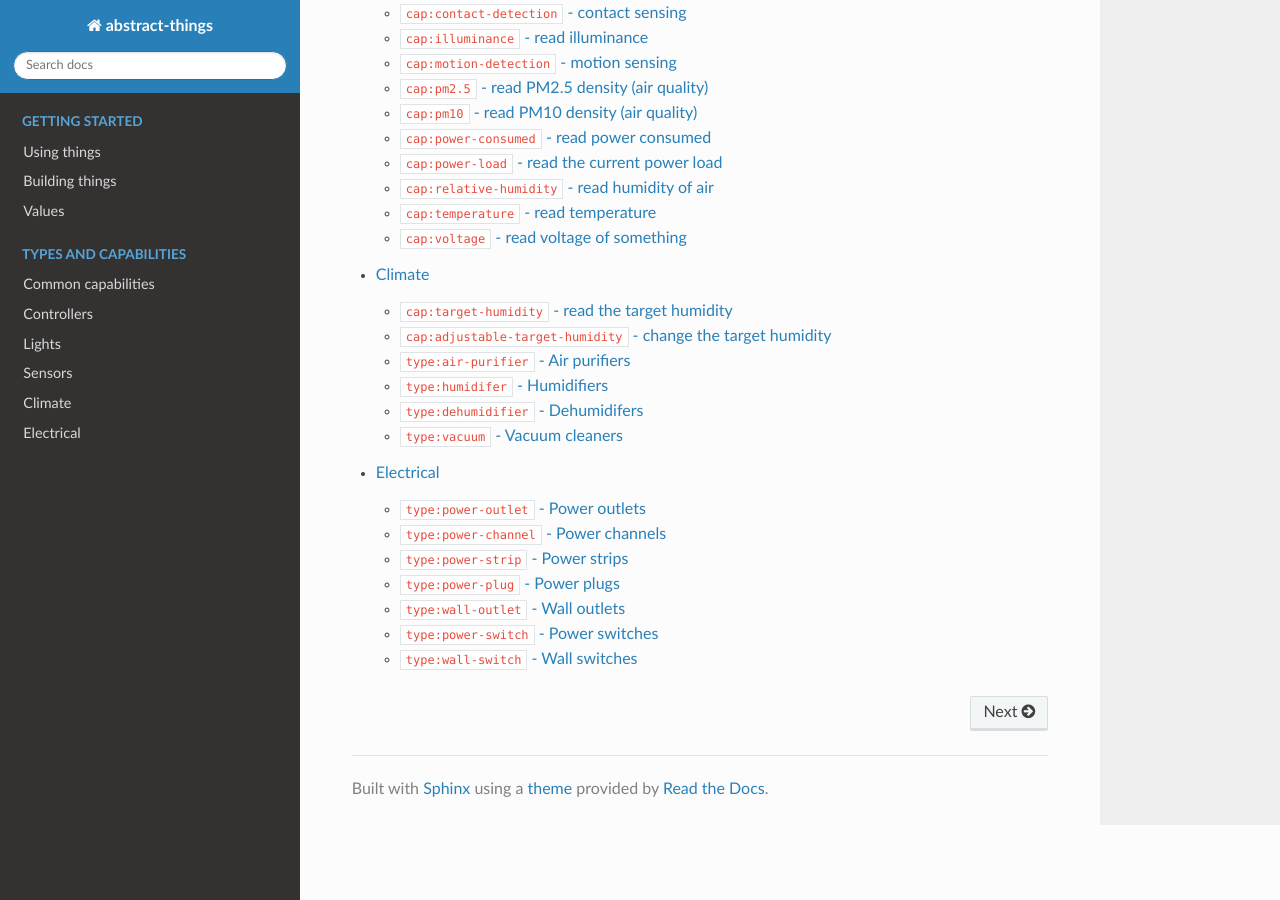
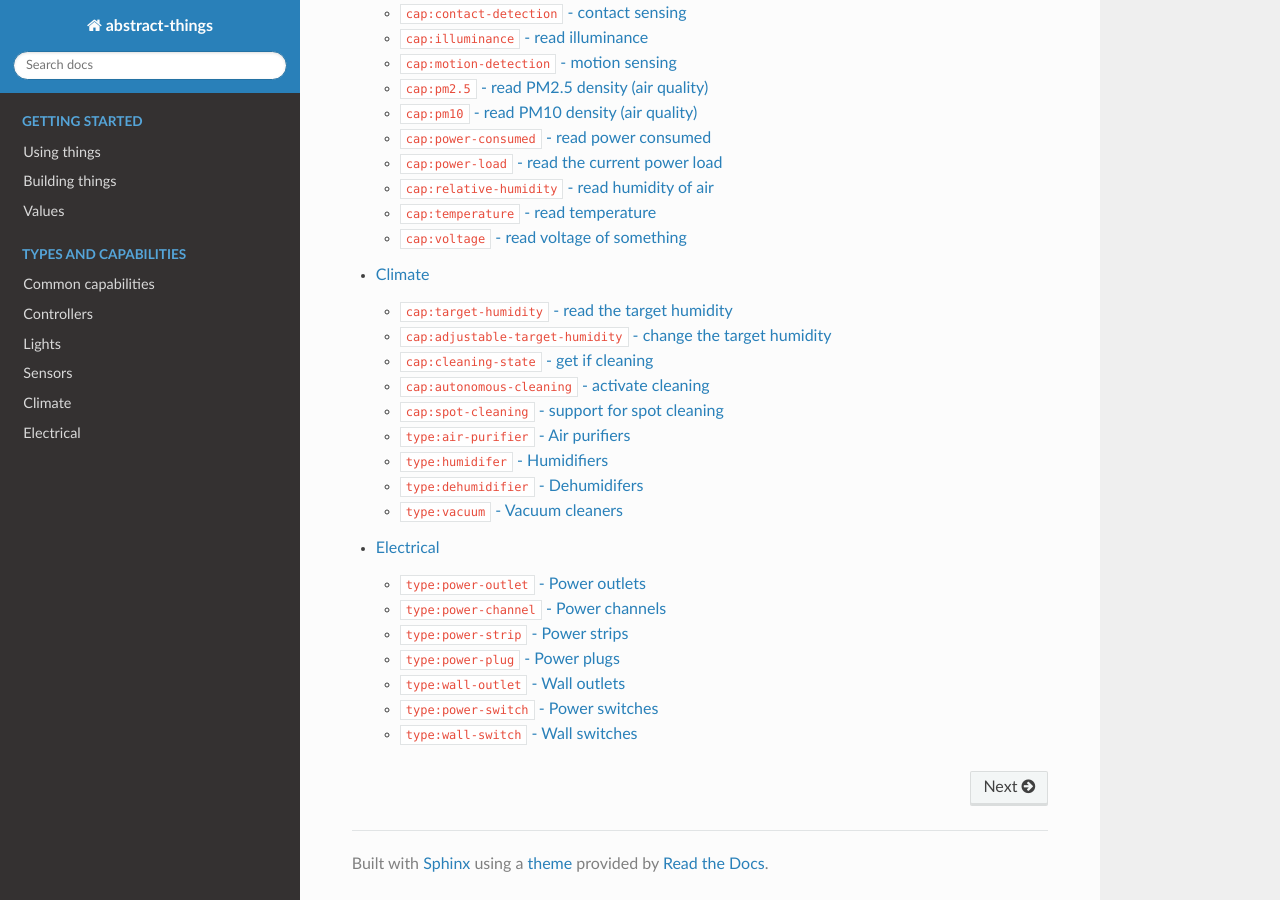
Before and after one commit to thingbound/abstract-things, a Sphinx documentation site: the page built from docs/index.rst, in a window 1280 px wide and 900 px high, scrolled down 2475 px. Built offline with Sphinx 7.4.7 and the Read the Docs theme 2.0.0, drawn with Linux system fonts in a browser that asks for light colours; some of the changed lines change nothing that is shown.

Commit message:
Adding docs for cleaning capabilities

```diff
--- /dev/null
+++ b/docs/climate/autonomous-cleaning.rst
@@ -0,0 +1,122 @@
+``cap:autonomous-cleaning`` - activate cleaning
+================================================
+
+``autonomous-cleaning`` is an extension to :doc:`cleaning state <cleaning-state>`
+for things that also support autonomously performing cleaning. This is commonly
+used for robots such as robot vacuums and robot mops.
+
+.. sourcecode:: js
+
+	if(thing.matches('cap:autonomous-cleaning')) {
+
+		const isCleaning = await thing.cleaning();
+		if(! isCleaning) {
+			// Request clean if not currently cleaning
+			await thing.clean();
+		}
+
+	}
+
+API
+---
+
+.. js:function:: clean()
+
+	Start autonomous cleaning.
+
+	:returns:
+		Promise that resolves to ``null``.
+
+	Example:
+
+	.. sourcecode:: js
+
+		// Using async/await
+		await thing.clean();
+
+		// Using promise then/catch
+		thing.clean()
+			.then(...)
+			.catch(...);
+
+.. js:function:: stop()
+
+	Stop autonomous cleaning.
+
+	:returns:
+		Promise that resolves to ``null``.
+
+	Example:
+
+	.. sourcecode:: js
+
+		// Using async/await
+		await thing.stop();
+
+		// Using promise then/catch
+		thing.stop()
+			.then(...)
+			.catch(...);
+
+Protected methods
+-----------------
+
+.. js:function:: activateCleaning()
+
+	**Abstract.** Activate autonomous cleaning. Called whenever ``clean()``
+	is called by the user.
+
+	:returns:
+		Promise if asynchronous.
+
+	Example:
+
+	.. sourcecode:: js
+
+		activateCleaning() {
+			return activateViaPromise(...)
+				.then(() => this.updateCleaning(true));
+		}
+
+.. js:function:: deactivateCleaning()
+
+	**Abstract.** Deactivate autonomous cleaning. Called whenever ``stop()``
+	is called by the user.
+
+	:returns:
+		Promise if asynchronous.
+
+	Example:
+
+	.. sourcecode:: js
+
+		deactivateCleaning() {
+			return deactivateViaPromise(...)
+				.then(() => this.updateCleaning(false));
+		}
+
+Implementing capability
+-----------------------
+
+When implementing this capability refer to the requirements of
+:doc:`cleaning-state <cleaning-state>`. In addition to that the methods
+``activateCleaning`` and ``deactivateCleaning`` need to be implemented.
+
+Example:
+
+.. sourcecode:: js
+
+	const { Thing } = require('abstract-things');
+	const { AutonomousCleaning } = require('abstract-things/climate');
+
+	class Example extends Thing.with(AutonomousCleaning) {
+
+		activateCleaning() {
+			return ...;
+		}
+
+		deactivateCleaning() {
+			return ...;
+		}
+
+	}
--- /dev/null
+++ b/docs/climate/cleaning-state.rst
@@ -0,0 +1,118 @@
+``cap:cleaning-state`` - get if cleaning
+=========================================
+
+``cleaning-state`` is used when a thing can report if is currently cleaning.
+This is commonly used for things that also support
+:doc:`autonomous cleaning <autonomous-cleaning>`. Things implementing This
+capability also support :doc:`error states </common/error-state>`.
+
+.. sourcecode:: js
+
+	if(thing.matches('cap:cleaning-state')) {
+		console.log('Currently cleaning:', await thing.cleaning());
+	}
+
+API
+---
+
+.. js:function: cleaning()
+
+	Get if the thing is currently performing cleaning.
+
+	:returns:
+		Promise that resolves to a :doc:`boolean </values/boolean>` indicating
+		if cleaning is being done.
+
+	Example:
+
+	.. sourcecode:: js
+
+		// Using async/await
+		const isCleaning = await thing.cleaning();
+
+		// Using promise then/catch
+		thing.cleaning()
+			.then(isCleaning => ...)
+			.catch(...);
+
+Events
+------
+
+.. describe:: cleaningChanged
+
+	The cleaning state has changed. Payload will be the new state as a
+	:doc:`boolean </values/boolean>`.
+
+	Example:
+
+	.. sourcecode:: js
+
+		thing.on('cleaningChanged', c => ...);
+
+.. describe:: cleaningStarted
+
+	Cleaning has started.
+
+	Example:
+
+	.. sourcecode:: js
+
+		thing.on('cleaningStarted', () => console.log('Doing some cleaning'));
+
+.. describe:: cleaningDone
+
+	Cleaning was completed without any errors.
+
+	.. sourcecode:: js
+
+		thing.on('cleaningDone', () => console.log('Cleaning is now done'));
+
+.. describe:: cleaningError
+
+	Cleaning has encountered an error.
+
+	.. sourcecode:: js
+
+		thing.on('cleaningError', () => console.log('Cleaning encountered an error'));
+
+.. describe:: cleaningStopped
+
+	Cleaning has stopped (for any reason).
+
+	.. sourcecode:: js
+
+		thing.on('cleaningStopped', () => console.log('No longer doing any cleaning'));
+
+Protected methods
+-----------------
+
+.. js:function:: updateCleaning(cleaning)
+
+	Update wether the thing is performing cleaning or not.
+
+	:param boolean cleaning:
+		:doc:`Boolean </values/boolean>` indicating if cleaning is currently
+		being performed.
+
+	Example:
+
+	.. sourcecode:: js
+
+		// Currently doing some cleaning
+		this.updateCleaning(true);
+
+Implementing capability
+-----------------------
+
+When implementing this capability take care to call `updateCleaning` whenever
+cleaning is being done and also when cleaning stops. For errors calling
+`updateError(error)` will automatically set cleaning to `false`.
+
+.. sourcecode:: js
+
+	const { Thing } = require('abstract-things');
+	const { CleaningState } = require('abstract-things/climate');
+
+	class Example extends Thing.with(CleaningState) {
+
+	}
--- a/docs/climate/index.rst
+++ b/docs/climate/index.rst
@@ -10,6 +10,9 @@ climate of a space, such as air purifiers, humidifiers, fans and thermostats.
 
 	target-humidity
 	adjustable-target-humidity
+	cleaning-state
+	autonomous-cleaning
+	spot-cleaning
 
 .. toctree::
 	:maxdepth: 1
--- /dev/null
+++ b/docs/climate/spot-cleaning.rst
@@ -0,0 +1,76 @@
+``cap:spot-cleaning`` - support for spot cleaning
+=================================================
+
+This capability is commonly used together with
+:doc:`autonomous cleaning <autonomous-cleaning>` to also support cleaning a
+specific spot.
+
+.. sourcecode:: js
+
+	if(thing.matches('cap:spot-cleaning')) {
+		// Do some cleaning around this spot
+		await thing.cleanSpot();
+	}
+
+API
+---
+
+.. js:function:: cleanSpot()
+
+	Activate cleaning for the current spot.
+
+	:returns:
+		Promise that resolves to ``null``.
+
+	Example:
+
+	.. sourcecode:: js
+
+		// Using async/await
+		await thing.cleanSpot();
+
+		// Using promise then/catch
+		thing.cleanSpot()
+			.then(...)
+			.catch(...);
+
+Protected methods
+-----------------
+
+.. js:function:: activateCleanSpot()
+
+	**Abstract.** Activate spot cleaning for this thing. Should call
+	``updateCleaning`` when spot cleaning is activated.
+
+	:returns:
+		Promise if asynchronous.
+
+	Example:
+
+	.. sourcecode:: js
+
+		activateCleanSpot() {
+			return activateViaPromise(...);
+		}
+
+Implementing capability
+-----------------------
+
+When implementing this capability refer to the requirements of
+:doc:`cleaning-state <cleaning-state>`. In addition to that the method
+``activateCleanSpot`` needs to be implemented.
+
+Example:
+
+.. sourcecode:: js
+
+	const { Thing } = require('abstract-things');
+	const { SpotCleaning } = require('abstract-things/climate');
+
+	class Example extends Thing.with(SpotCleaning) {
+
+		activateCleanSpot() {
+			return ...;
+		}
+
+	}
```
